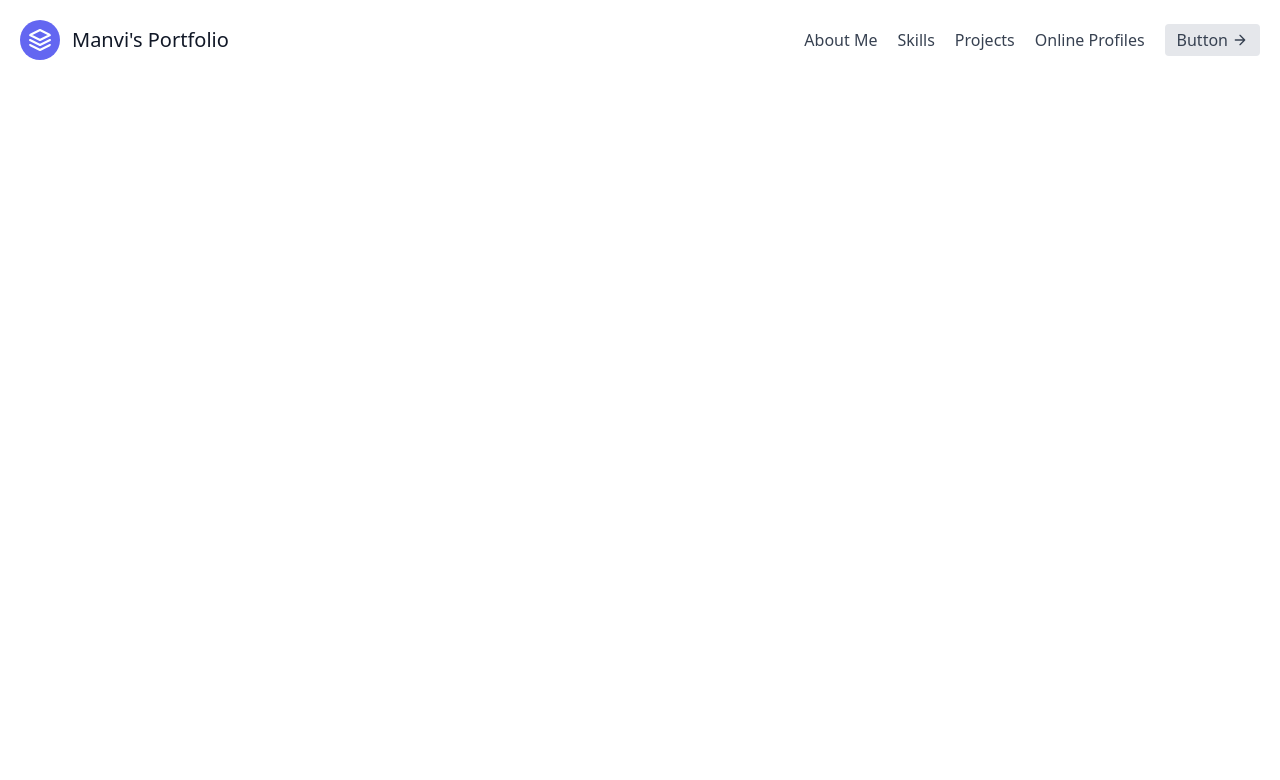
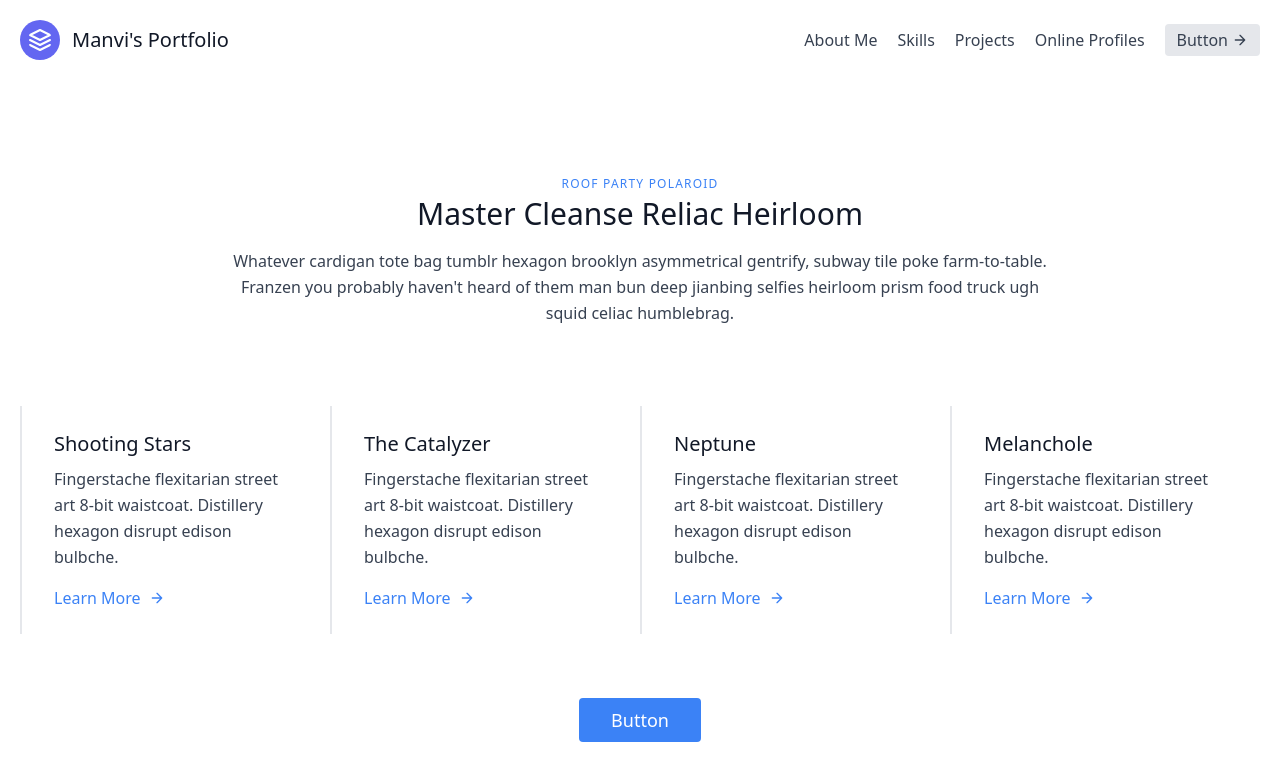
Before and after one commit to codemonster123896/personalportfolio, a plain HTML site: page index.html in a window 1280 px wide. Drawn offline with nearby package versions, Linux system fonts and the light colour scheme.

Commit message:
Update index.html

```diff
--- a/index.html
+++ b/index.html
@@ -30,6 +30,54 @@
           </button>
         </div>
     </header>
+   <section class="text-gray-700 body-font">
+  <div class="container px-5 py-24 mx-auto">
+    <div class="flex flex-col text-center w-full mb-20">
+      <h2 class="text-xs text-blue-500 tracking-widest font-medium title-font mb-1">ROOF PARTY POLAROID</h2>
+      <h1 class="sm:text-3xl text-2xl font-medium title-font mb-4 text-gray-900">Master Cleanse Reliac Heirloom</h1>
+      <p class="lg:w-2/3 mx-auto leading-relaxed text-base">Whatever cardigan tote bag tumblr hexagon brooklyn asymmetrical gentrify, subway tile poke farm-to-table. Franzen you probably haven't heard of them man bun deep jianbing selfies heirloom prism food truck ugh squid celiac humblebrag.</p>
+    </div>
+    <div class="flex flex-wrap">
+      <div class="xl:w-1/4 lg:w-1/2 md:w-full px-8 py-6 border-l-2 border-gray-200">
+        <h2 class="text-lg sm:text-xl text-gray-900 font-medium title-font mb-2">Shooting Stars</h2>
+        <p class="leading-relaxed text-base mb-4">Fingerstache flexitarian street art 8-bit waistcoat. Distillery hexagon disrupt edison bulbche.</p>
+        <a class="text-blue-500 inline-flex items-center">Learn More
+          <svg fill="none" stroke="currentColor" stroke-linecap="round" stroke-linejoin="round" stroke-width="2" class="w-4 h-4 ml-2" viewBox="0 0 24 24">
+            <path d="M5 12h14M12 5l7 7-7 7"></path>
+          </svg>
+        </a>
+      </div>
+      <div class="xl:w-1/4 lg:w-1/2 md:w-full px-8 py-6 border-l-2 border-gray-200">
+        <h2 class="text-lg sm:text-xl text-gray-900 font-medium title-font mb-2">The Catalyzer</h2>
+        <p class="leading-relaxed text-base mb-4">Fingerstache flexitarian street art 8-bit waistcoat. Distillery hexagon disrupt edison bulbche.</p>
+        <a class="text-blue-500 inline-flex items-center">Learn More
+          <svg fill="none" stroke="currentColor" stroke-linecap="round" stroke-linejoin="round" stroke-width="2" class="w-4 h-4 ml-2" viewBox="0 0 24 24">
+            <path d="M5 12h14M12 5l7 7-7 7"></path>
+          </svg>
+        </a>
+      </div>
+      <div class="xl:w-1/4 lg:w-1/2 md:w-full px-8 py-6 border-l-2 border-gray-200">
+        <h2 class="text-lg sm:text-xl text-gray-900 font-medium title-font mb-2">Neptune</h2>
+        <p class="leading-relaxed text-base mb-4">Fingerstache flexitarian street art 8-bit waistcoat. Distillery hexagon disrupt edison bulbche.</p>
+        <a class="text-blue-500 inline-flex items-center">Learn More
+          <svg fill="none" stroke="currentColor" stroke-linecap="round" stroke-linejoin="round" stroke-width="2" class="w-4 h-4 ml-2" viewBox="0 0 24 24">
+            <path d="M5 12h14M12 5l7 7-7 7"></path>
+          </svg>
+        </a>
+      </div>
+      <div class="xl:w-1/4 lg:w-1/2 md:w-full px-8 py-6 border-l-2 border-gray-200">
+        <h2 class="text-lg sm:text-xl text-gray-900 font-medium title-font mb-2">Melanchole</h2>
+        <p class="leading-relaxed text-base mb-4">Fingerstache flexitarian street art 8-bit waistcoat. Distillery hexagon disrupt edison bulbche.</p>
+        <a class="text-blue-500 inline-flex items-center">Learn More
+          <svg fill="none" stroke="currentColor" stroke-linecap="round" stroke-linejoin="round" stroke-width="2" class="w-4 h-4 ml-2" viewBox="0 0 24 24">
+            <path d="M5 12h14M12 5l7 7-7 7"></path>
+          </svg>
+        </a>
+      </div>
+    </div>
+    <button class="flex mx-auto mt-16 text-white bg-blue-500 border-0 py-2 px-8 focus:outline-none hover:bg-blue-600 rounded text-lg">Button</button>
+  </div>
+</section>
 
 </body>
 
```
